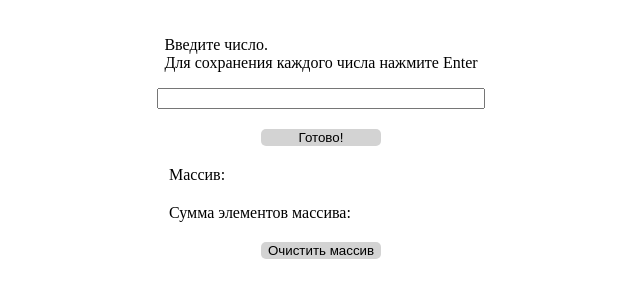
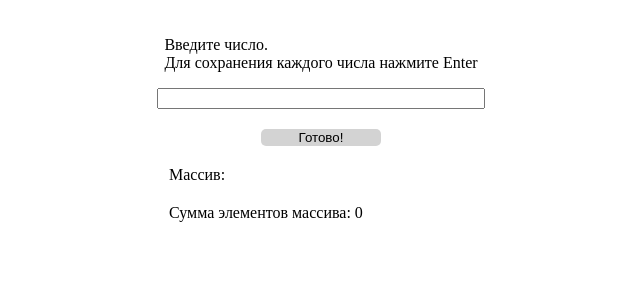
Before and after one commit to Darina44/Week16, a plain HTML site: page function/index.html in a window 1280 px wide. Both pictures are taken after a click on the button "Готово!". Shown: the whole page, without its empty margins (319-959 px from the left). Drawn offline with Linux system fonts and the light colour scheme.

Commit message:
sum works

```diff
--- a/function/index.html
+++ b/function/index.html
@@ -41,7 +41,7 @@
         <button id="done">Готово!</button>
         <div class="result" id="resultsort">Массив:</div>
         <div class="result" id="resultsum">Сумма элементов массива:</div>
-        <button>Очистить массив</button>
+        <!-- <button id="clear">Очистить массив</button> -->
     </div>
 
 
--- a/function/index.js
+++ b/function/index.js
@@ -1,11 +1,13 @@
 const input = document.querySelector('input');
+const resultsort = document.getElementById('resultsort');
 
 let nums = [];
 
 document.addEventListener( 'keyup', sumInput => {
     if( event.code === 'Enter' ) {
     console.log('enter was pressed');
-    nums.push(input.value);
+    let number = input.value;
+    nums.push(+number);
     input.value = '';
     }});
 
@@ -13,11 +15,13 @@ let button = document.getElementById("done");
 
 button.onclick = function () {
     nums.sort((a, b) => a - b);
-    alert(nums);
+    resultsort.innerText = `Массив: ${nums}`;
+
+    let sum = 0;
+
+    for (let number of nums) {
+        sum = sum + number;
+    }
+
+    resultsum.innerText = `Сумма элементов массива: ${sum}`;
 }
-
-
-// let resultsum = document.getElementById("resultsum");
-// let resultsort = document.getElementById("resultsort");
-
-// resultsum = "sum";
```
